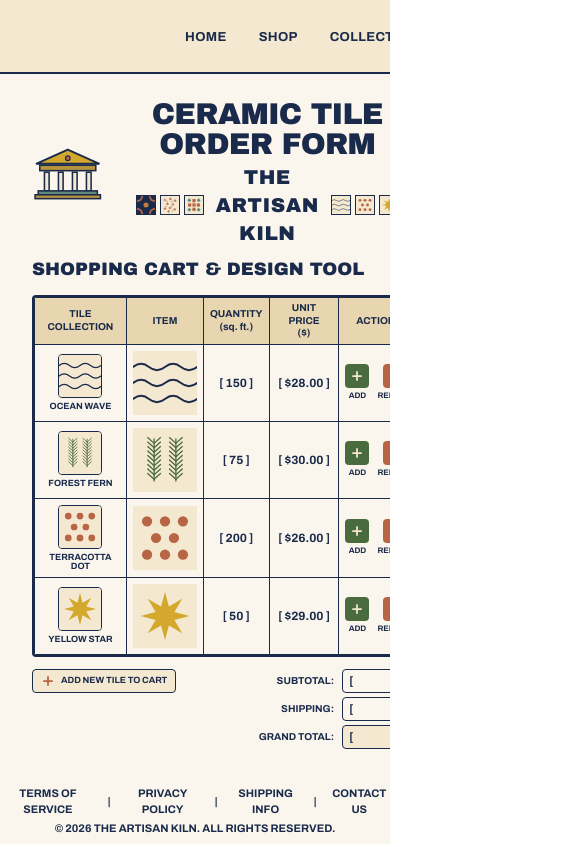
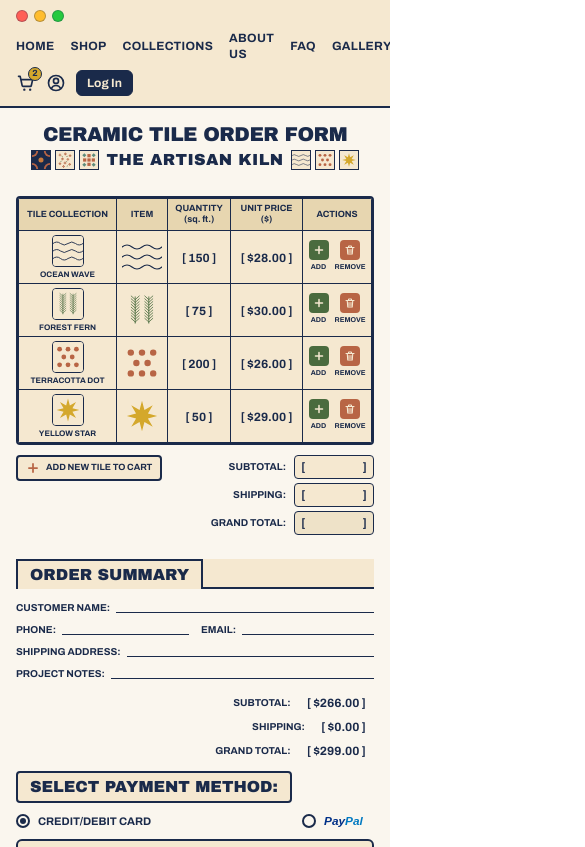
Before and after one commit to kamol-ayyub/tile-test-frontend, a Next.js app: page / in a window 390 px wide. Shown: the top 847 px of the page, 585 px wide, since content can reach past the window. Built offline with nearby package versions, Linux system fonts and the light colour scheme.

Commit message:
feat: add responsive mobile and tablet support while preserving original desktop right side layout

```diff
--- a/app/page.tsx
+++ b/app/page.tsx
@@ -5,7 +5,7 @@ import { NavBar, PageHeader, SiteFooter } from "@/shared/layout";
 
 export default function Home() {
   return (
-    <div className="flex h-screen max-h-screen flex-col justify-between overflow-hidden bg-cream-light font-sans text-navy">
+    <div className="min-h-screen lg:h-screen lg:max-h-screen flex flex-col justify-between overflow-y-auto lg:overflow-hidden bg-cream-light font-sans text-navy">
       <a
         href="#main"
         className="sr-only focus:not-sr-only focus:absolute focus:left-4 focus:top-4 focus:z-50 focus:bg-navy focus:px-4 focus:py-2 focus:text-sm focus:font-bold focus:text-cream"
@@ -15,25 +15,28 @@ export default function Home() {
 
       <NavBar />
 
-      <div className="flex flex-1 flex-col justify-center min-h-0 py-2">
+      <div className="flex flex-1 flex-col justify-start lg:justify-center min-h-0 py-2">
         <PageHeader />
 
         <main
           id="main"
-          className="mx-auto flex min-h-0 w-full max-w-[1400px] items-start justify-between gap-8 px-8"
+          className="mx-auto flex min-h-0 w-full max-w-[1400px] flex-col gap-6 px-4 sm:px-6 md:grid md:grid-cols-2 lg:flex lg:flex-row lg:items-start lg:justify-between lg:gap-8 lg:px-8 py-2"
         >
-          <div className="w-[390px] shrink-0">
+          {/* Cart Table Column */}
+          <div className="w-full md:col-span-1 lg:w-[390px] shrink-0">
             <CartTable />
           </div>
 
-          <div className="min-w-0 flex-1">
-            <section className="flex items-stretch overflow-hidden rounded-md border-2 border-navy">
+          {/* Visualizer & Palette Section */}
+          <div className="w-full min-w-0 md:col-span-2 lg:col-span-1 lg:flex-1 order-last md:order-first lg:order-none">
+            <section className="flex flex-col sm:flex-row items-stretch overflow-hidden rounded-md border-2 border-navy bg-cream shadow-sm">
               <DesignVisualizer />
               <DesignPalette />
             </section>
           </div>
 
-          <div className="w-[320px] shrink-0">
+          {/* Order Summary Column (Original 320px Desktop Width Preserved) */}
+          <div className="w-full md:col-span-1 lg:w-[320px] shrink-0">
             <OrderSummary />
           </div>
         </main>
--- a/features/cart/components/cart-table.tsx
+++ b/features/cart/components/cart-table.tsx
@@ -14,18 +14,18 @@ const TOTAL_LABELS = ["SUBTOTAL:", "SHIPPING:", "GRAND TOTAL:"] as const;
 
 export function CartTable() {
   return (
-    <section>
-      <h2 className="font-display text-lg">SHOPPING CART & DESIGN TOOL</h2>
+    <section className="w-full">
+      <h2 className="hidden sm:block font-display text-lg">SHOPPING CART & DESIGN TOOL</h2>
 
-      <div className="mt-3 overflow-hidden rounded-sm border-2 border-navy">
-        <table className="w-full border-collapse">
+      <div className="mt-2 sm:mt-3 overflow-x-auto rounded-sm border-2 border-navy bg-cream">
+        <table className="w-full min-w-[340px] border-collapse text-left">
           <thead>
             <tr>
               {COLUMNS.map((column) => (
                 <th
                   key={column}
                   scope="col"
-                  className="border border-navy bg-tan px-1.5 py-1 text-[10px] font-bold leading-tight whitespace-pre-line"
+                  className="border border-navy bg-tan px-1.5 py-1 text-center text-[9px] sm:text-[10px] font-bold leading-tight whitespace-pre-line"
                 >
                   {column}
                 </th>
@@ -36,49 +36,49 @@ export function CartTable() {
             {CART_ITEMS.map((item) => {
               const Icon = TILE_ICONS[item.icon];
               return (
-                <tr key={item.id}>
-                  <td className="border border-navy p-1.5">
+                <tr key={item.id} className="hover:bg-cream-light/40">
+                  <td className="border border-navy p-1 sm:p-1.5 text-center">
                     <div className="flex flex-col items-center gap-1">
-                      <Icon className="size-11 rounded-sm border border-navy" />
-                      <span className="text-center text-[9px] font-bold leading-none">
+                      <Icon className="size-8 sm:size-11 rounded-sm border border-navy" />
+                      <span className="text-center text-[8px] sm:text-[9px] font-bold leading-none">
                         {item.name}
                       </span>
                     </div>
                   </td>
-                  <td className="border border-navy p-1.5">
-                    <Icon className="mx-auto size-16" />
+                  <td className="border border-navy p-1 sm:p-1.5">
+                    <Icon className="mx-auto size-10 sm:size-14" />
                   </td>
-                  <td className="border border-navy p-1.5 text-center">
-                    <span className="inline-block min-w-12 rounded-sm  py-1 text-xs font-bold whitespace-nowrap tabular-nums">
+                  <td className="border border-navy p-1 sm:p-1.5 text-center">
+                    <span className="inline-block rounded-sm px-1 py-0.5 text-xs font-bold whitespace-nowrap tabular-nums">
                       [ {item.quantity} ]
                     </span>
                   </td>
-                  <td className="border border-navy p-1.5 text-center">
-                    <span className="inline-block min-w-14 rounded-sm  py-1 text-xs font-bold whitespace-nowrap tabular-nums">
+                  <td className="border border-navy p-1 sm:p-1.5 text-center">
+                    <span className="inline-block rounded-sm px-1 py-0.5 text-xs font-bold whitespace-nowrap tabular-nums">
                       [ ${item.unitPrice.toFixed(2)} ]
                     </span>
                   </td>
-                  <td className="border border-navy p-1.5">
-                    <div className="flex items-start justify-center gap-2">
+                  <td className="border border-navy p-1 sm:p-1.5">
+                    <div className="flex items-start justify-center gap-1.5 sm:gap-2">
                       <span className="flex flex-col items-center gap-0.5">
                         <button
                           type="button"
-                          className="flex size-6 items-center justify-center rounded-sm bg-leaf transition hover:brightness-90 focus-visible:outline-2 focus-visible:outline-offset-2 focus-visible:outline-navy"
+                          className="flex size-5 sm:size-6 items-center justify-center rounded-sm bg-leaf transition hover:brightness-90 focus-visible:outline-2 focus-visible:outline-offset-2 focus-visible:outline-navy"
                           aria-label={`Add ${item.name}`}
                         >
-                          <PlusIcon className="size-3.5 text-cream" />
+                          <PlusIcon className="size-3 text-cream" />
                         </button>
-                        <span className="text-[8px] font-bold">ADD</span>
+                        <span className="text-[7px] sm:text-[8px] font-bold">ADD</span>
                       </span>
                       <span className="flex flex-col items-center gap-0.5">
                         <button
                           type="button"
-                          className="flex size-6 items-center justify-center rounded-sm bg-terracotta transition hover:brightness-90 focus-visible:outline-2 focus-visible:outline-offset-2 focus-visible:outline-navy"
+                          className="flex size-5 sm:size-6 items-center justify-center rounded-sm bg-terracotta transition hover:brightness-90 focus-visible:outline-2 focus-visible:outline-offset-2 focus-visible:outline-navy"
                           aria-label={`Remove ${item.name}`}
                         >
-                          <TrashIcon className="size-3.5 text-cream" />
+                          <TrashIcon className="size-3 text-cream" />
                         </button>
-                        <span className="text-[8px] font-bold">REMOVE</span>
+                        <span className="text-[7px] sm:text-[8px] font-bold">REMOVE</span>
                       </span>
                     </div>
                   </td>
@@ -89,10 +89,10 @@ export function CartTable() {
         </table>
       </div>
 
-      <div className="mt-3 flex items-start justify-between gap-3">
+      <div className="mt-2.5 sm:mt-3 flex flex-wrap items-start justify-between gap-3">
         <button
           type="button"
-          className="flex bg-cream items-center gap-1.5 rounded-sm border border-navy px-2 py-1 transition-colors hover:bg-tan focus-visible:outline-2 focus-visible:outline-offset-2 focus-visible:outline-navy"
+          className="flex items-center gap-1.5 rounded-sm border-2 border-navy bg-cream px-2 py-1 transition-colors hover:bg-tan focus-visible:outline-2 focus-visible:outline-offset-2 focus-visible:outline-navy"
         >
           <PlusIcon className="size-3.5 shrink-0 text-terracotta" />
           <span className="text-left text-[9px] font-bold leading-tight">
@@ -106,8 +106,9 @@ export function CartTable() {
               <div key={label} className="flex items-center justify-end gap-2">
                 <dt className="text-[10px] font-bold">{label}</dt>
                 <dd
-                  className={`flex h-6 w-20 items-center justify-between rounded-sm border border-navy px-1.5 text-xs font-bold tabular-nums ${isGrandTotal ? "bg-cream" : ""
-                    }`}
+                  className={`flex h-6 w-20 items-center justify-between rounded-sm border border-navy px-1.5 text-xs font-bold tabular-nums ${
+                    isGrandTotal ? "bg-tan/60" : "bg-cream"
+                  }`}
                 >
                   <span>[</span>
                   <span>]</span>
--- a/features/visualizer/components/design-palette.tsx
+++ b/features/visualizer/components/design-palette.tsx
@@ -3,15 +3,15 @@ import { TILE_ICONS } from "@/shared/components/tile-icons";
 
 export function DesignPalette() {
   return (
-    <aside className="w-41 shrink-0 border-l-2 border-navy bg-cream p-3">
+    <aside className="w-full sm:w-41 shrink-0 border-t-2 sm:border-t-0 sm:border-l-2 border-navy bg-cream p-3">
       <h3 className="whitespace-nowrap rounded-md border-2 border-navy bg-cream px-2 py-0.5 text-center font-display text-[13px]">
         DESIGN PALETTE
       </h3>
-      <div className="mt-3 grid grid-cols-2 gap-2">
+      <div className="mt-3 grid grid-cols-4 sm:grid-cols-2 gap-2">
         {PALETTE_TILES.map((name) => {
           const Icon = TILE_ICONS[name];
           return (
-            <span key={name} className="block overflow-hidden rounded-sm border border-navy">
+            <span key={name} className="block overflow-hidden rounded-sm border border-navy aspect-square">
               <Icon className="block size-full" />
             </span>
           );
--- a/shared/layout/components/nav-bar.tsx
+++ b/shared/layout/components/nav-bar.tsx
@@ -4,16 +4,21 @@ import { NAV_LINKS } from "@/shared/data";
 export function NavBar() {
   return (
     <nav className="border-b-2 border-navy bg-cream" aria-label="Primary">
-      <div className="mx-auto flex max-w-[1400px] items-center justify-between px-10 py-3">
-        {/* Placeholder to balance the right icons and keep NAV_LINKS centered */}
-        <div className="w-[145px] shrink-0" aria-hidden="true" />
+      <div className="mx-auto flex max-w-[1400px] flex-wrap items-center justify-between gap-2 px-4 py-2.5 sm:px-6 md:px-10">
+        {/* macOS Window dots (o o o) */}
+        <div className="flex items-center gap-1.5" aria-hidden="true">
+          <span className="size-3 rounded-full border border-navy/30 bg-[#FF5F56]" />
+          <span className="size-3 rounded-full border border-navy/30 bg-[#FFBD2E]" />
+          <span className="size-3 rounded-full border border-navy/30 bg-[#27C93F]" />
+        </div>
 
-        <ul className="flex items-center justify-center gap-8">
+        {/* Center Nav Links */}
+        <ul className="flex items-center justify-center gap-4 text-xs sm:gap-6 sm:text-[13px]">
           {NAV_LINKS.map((link) => (
             <li key={link}>
               <a
                 href="#"
-                className="text-[13px] font-bold tracking-wide transition-colors hover:text-terracotta focus-visible:outline-2 focus-visible:outline-offset-2 focus-visible:outline-navy"
+                className="font-bold tracking-wide transition-colors hover:text-terracotta focus-visible:outline-2 focus-visible:outline-offset-2 focus-visible:outline-navy"
               >
                 {link}
               </a>
@@ -21,24 +26,28 @@ export function NavBar() {
           ))}
         </ul>
 
-        <div className="flex w-[145px] shrink-0 items-center justify-end gap-3">
+        {/* Right User Actions */}
+        <div className="flex items-center gap-2.5 sm:gap-3">
           <span
-            className="relative"
+            className="relative cursor-pointer"
             role="img"
             aria-label="Shopping cart, 3 items"
           >
-            <CartIcon className="size-5" />
+            <CartIcon className="size-5 text-navy" />
             <span
               aria-hidden="true"
-              className="absolute -right-1.5 -top-1.5 flex size-3.5 items-center justify-center rounded-full bg-terracotta-dark text-[9px] font-bold text-cream"
+              className="absolute -right-1.5 -top-1.5 flex size-3.5 items-center justify-center rounded-full bg-mustard border border-navy text-[9px] font-bold text-navy"
             >
-              3
+              2
             </span>
           </span>
-          <UserIcon className="size-5" />
-          <span className="rounded-full bg-navy px-3 py-1 text-xs font-bold text-cream">
-            A. Smith
-          </span>
+          <UserIcon className="size-5 text-navy" />
+          <a
+            href="#"
+            className="rounded-md border border-navy bg-navy px-2.5 py-1 text-xs font-bold text-cream transition hover:bg-terracotta-dark"
+          >
+            Log In
+          </a>
         </div>
       </div>
     </nav>
--- a/shared/layout/components/page-header.tsx
+++ b/shared/layout/components/page-header.tsx
@@ -9,19 +9,19 @@ function Swatch({ name }: { name: TileName }) {
 
 export function PageHeader() {
   return (
-    <section className="mx-auto flex shrink-0 max-w-350 items-center justify-center gap-8 px-8 py-2">
-      <TempleIllustration className="h-14 w-auto shrink-0" />
-      <div className="text-center">
-        <h1 className="font-display text-3xl leading-none tracking-tight">
+    <section className="relative mx-auto flex shrink-0 max-w-[1400px] w-full items-center justify-between px-4 py-2 sm:px-8 sm:py-3">
+      <TempleIllustration className="hidden sm:block h-10 md:h-14 w-auto shrink-0" />
+      <div className="mx-auto text-center">
+        <h1 className="font-display text-xl sm:text-2xl md:text-3xl leading-none tracking-tight">
           CERAMIC TILE ORDER FORM
         </h1>
-        <div className="mt-1 flex items-center justify-center gap-3">
+        <div className="mt-1 flex flex-wrap items-center justify-center gap-2 sm:gap-3">
           <span className="flex gap-1">
             {HEADER_SWATCHES_LEFT.map((name) => (
               <Swatch key={name} name={name} />
             ))}
           </span>
-          <p className="font-display text-xl tracking-wide">
+          <p className="font-display text-base sm:text-lg md:text-xl tracking-wide whitespace-nowrap">
             THE ARTISAN KILN
           </p>
           <span className="flex gap-1">
@@ -31,7 +31,7 @@ export function PageHeader() {
           </span>
         </div>
       </div>
-      <KilnIllustration className="h-14 w-auto shrink-0" />
+      <KilnIllustration className="hidden sm:block h-10 md:h-14 w-auto shrink-0" />
     </section>
   );
 }
--- a/shared/layout/components/site-footer.tsx
+++ b/shared/layout/components/site-footer.tsx
@@ -2,11 +2,11 @@ import { FOOTER_LINKS } from "@/shared/data";
 
 export function SiteFooter() {
   return (
-    <footer className="shrink-0 py-2 text-center">
-      <ul className="flex items-center justify-center gap-3 text-[11px] font-bold">
+    <footer className="shrink-0 py-4 text-center border-t border-navy/20 bg-cream">
+      <ul className="flex items-center justify-center gap-4 text-xs font-bold">
         {FOOTER_LINKS.map((link, index) => (
-          <li key={link} className="flex items-center gap-3">
-            {index > 0 ? <span aria-hidden="true">|</span> : null}
+          <li key={link} className="flex items-center gap-4">
+            {index > 0 ? <span aria-hidden="true" className="text-navy/40">|</span> : null}
             <a
               href="#"
               className="transition-colors hover:text-terracotta focus-visible:outline-2 focus-visible:outline-offset-2 focus-visible:outline-navy"
@@ -16,7 +16,7 @@ export function SiteFooter() {
           </li>
         ))}
       </ul>
-      <p className="mt-0.5 text-[11px] font-bold">
+      <p className="mt-1.5 text-[10px] sm:text-[11px] font-bold text-navy/80">
         © 2026 THE ARTISAN KILN. ALL RIGHTS RESERVED.
       </p>
     </footer>
```
